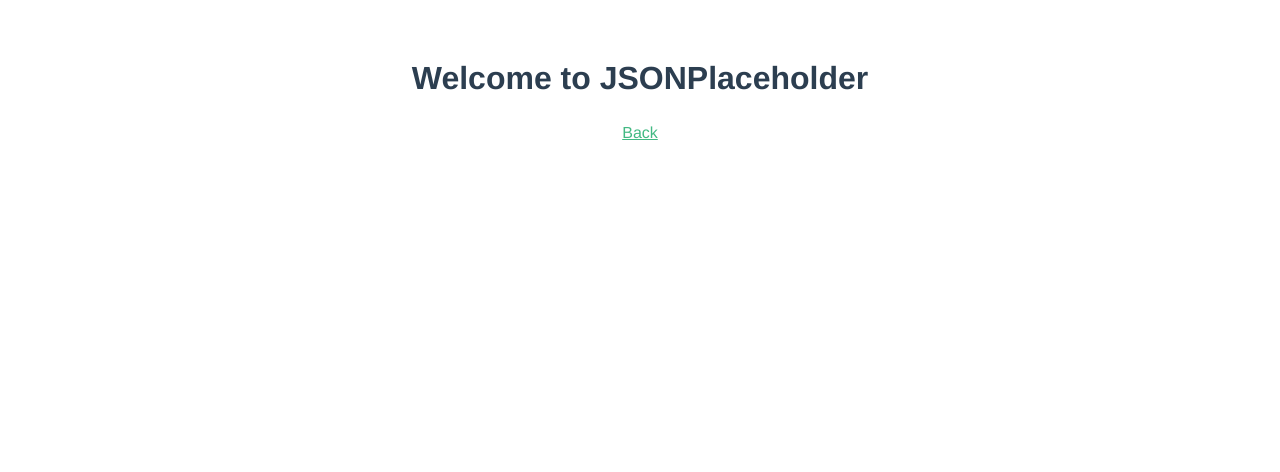
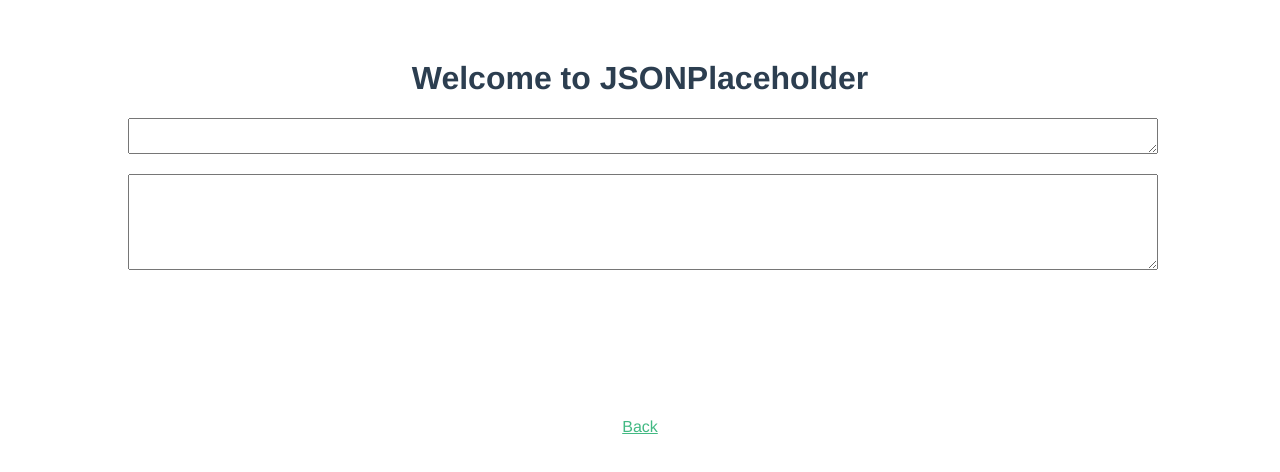
Before and after one commit to Nikuspokus/raph-4, a Vue app: page /postdetails/1 in a window 1280 px wide. Shown: the top 472 px of the page. Built offline with nearby package versions, Linux system fonts and the light colour scheme; no server answers.

Commit message:
textarea + add button

```diff
--- a/src/views/PostDetails.vue
+++ b/src/views/PostDetails.vue
@@ -1,15 +1,32 @@
 <template>
-  <div id="postdetails">
-    <p></p>
-    <div style="width: 650px; margin-left: auto; margin-right: auto">
-      <table class="table-line">
-        <tr>
+  <div class="d-flex justify-content-center">
+    <div style="width: 80vw; height: 300px; margin: auto">
+      <!-- <div style="width: 80vw; height: 300px"> -->
+      <!-- <table class="table-line"> -->
+      <div class="col">
+        <div class="col">
           <strong>{{ post.title }}</strong>
-        </tr>
-        <tr>
+          <textarea
+            style="width: 100%"
+            size="100"
+            type="text"
+            v-model="post.title"
+          ></textarea>
+          <p>{{ title }}</p>
+        </div>
+        <div class="row">
           <strong>{{ post.body }}</strong>
-        </tr>
-      </table>
+          <!-- <input type="text" v-model="post.body" /> -->
+          <textarea
+            style="width: 100%; height: 90px"
+            type="text"
+            v-model="post.body"
+          >
+          </textarea>
+          <p>{{ body }}</p>
+        </div>
+      </div>
+      <!-- </table> -->
     </div>
     <router-link to="/">Back</router-link>
   </div>
@@ -25,6 +42,8 @@
   setup() {
     const route = useRoute();
     const post = ref("");
+    const title = ref("");
+    const body = ref("");
 
     console.log(post);
 
@@ -41,6 +60,8 @@
     });
     return {
       post,
+      title,
+      body,
     };
   },
 };
--- a/src/views/PostList.vue
+++ b/src/views/PostList.vue
@@ -10,9 +10,15 @@
               post.title
             }}
             <!-- <router-link :to="`/post/${post.id}`">Voir</router-link> -->
-            <router-link :to="{ name: 'postdetails', params: { id: post.id } }"
-              >Voir</router-link
-            >
+            <div style="display: inline-block">
+              <router-link
+                :to="{ name: 'postdetails', params: { id: post.id } }"
+              >
+                Afficher
+              </router-link>
+
+              <button>Supprimer</button>
+            </div>
             <!-- <button @click="showIdPost(post)">Voir</button> -->
             <!-- <button>Voir</button> -->
           </table>
```
